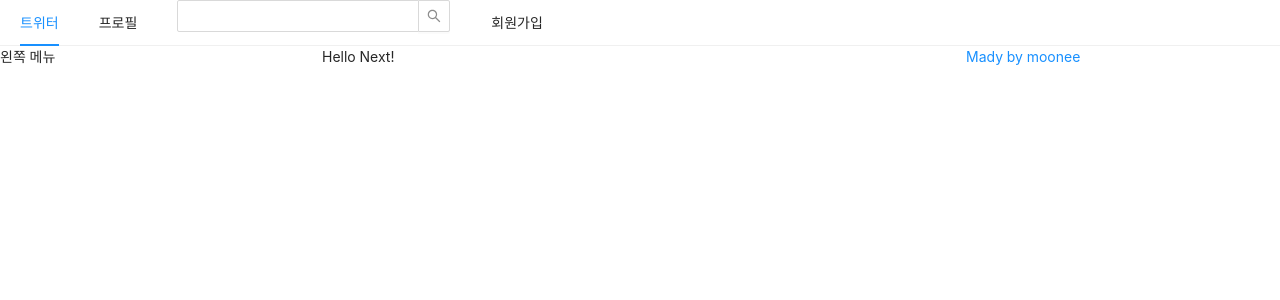
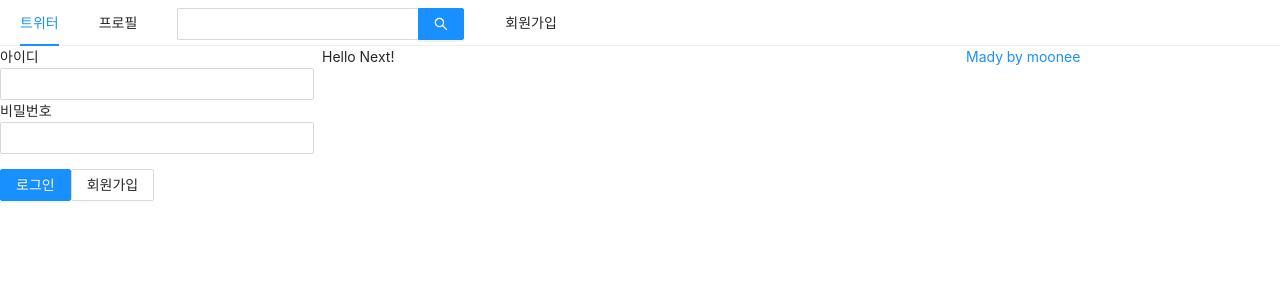
Before and after one commit to moonheekim0118/twitter-clone, a Next.js app in the folder front/: page / in a window 1280 px wide. Shown: the top 300 px of the page. Built offline with nearby package versions, Linux system fonts and the light colour scheme.

Commit message:
feat : 로그인폼 구현 - 더미데이터로 로그인 구현 - 기존antd Input을 styled Component로 커스터마이징

```diff
--- a/front/components/AppLayout.js
+++ b/front/components/AppLayout.js
@@ -1,9 +1,17 @@
-import React from 'react';
+import React, { useState} from 'react';
 import PropTypes from 'prop-types';
 import Link from 'next/link';
 import { Menu , Input , Row, Col} from 'antd';
+import LoginForm from './LoginForm';
+import UserProfile from './UserProfile';
+import styled from 'styled-components';
+
+const SearchInput = styled(Input.Search)`
+    vertical-align:middle;
+`
 
 const AppLayout = ({children})=>{
+    const [isLoggedIn, setIsLoggedIn]= useState(false);
     return(
         <div>
             <Menu mode="horizontal">
@@ -14,7 +22,7 @@
                 <Link href="/profile"><a>프로필</a></Link>
                 </Menu.Item>
                 <Menu.Item key="search">
-                    <Input.Search/>
+                    <SearchInput enterButton/>
                 </Menu.Item>
                 <Menu.Item key="signup">
                     <Link href="/signUp"><a>회원가입</a></Link>
@@ -22,7 +30,7 @@
              </Menu>
              <Row gutter={8}>
                  <Col xs={24} md={6}>
-                     왼쪽 메뉴
+                     {isLoggedIn ? <UserProfile/> : <LoginForm setIsLoggedIn={setIsLoggedIn}/>}
                  </Col>
                  <Col xs={24} md={12}>
                  {children}
--- /dev/null
+++ b/front/components/LoginForm.js
@@ -0,0 +1,55 @@
+import React, {useState, useCallback} from 'react';
+import Link from 'next/link';
+import { Form, Input , Button } from 'antd';
+import styled from 'styled-components';
+
+const ButtonWrapper = styled.div`
+    margin-top:15px;
+`
+
+const LoginForm =({setIsLoggedIn})=>{
+    const [id, setId]=useState('');
+    const [password, setPassword]= useState('');
+
+    const onChangeId=useCallback((e)=>{
+        setId(e.target.value);
+    })
+
+    const onChangePassWord=useCallback((e)=>{
+        setPassword(e.target.value);
+    })
+
+    const onSubmitForm=useCallback(()=>{
+        console.log(id,password);
+        setIsLoggedIn(true);
+    },[id,password])
+
+    return(
+        <Form onFinish={onSubmitForm}>
+            <div>
+                <label htmlFor="user-id">아이디</label>
+                <br />
+                <Input
+                name ="user-id"
+                value={id}
+                onChange={onChangeId}
+                />
+            </div>
+            <div>
+                <label htmlFor="user-password">비밀번호</label>
+                <br />
+                <Input
+                 name="user-password"
+                 value={password}
+                 onChange={onChangePassWord}
+                />
+            </div>
+            <ButtonWrapper>
+                <Button type="primary" htmlType="submit" loading={false}>로그인</Button>
+                <Link href="/signUp"><a><Button>회원가입</Button></a></Link>
+            </ButtonWrapper>
+        </Form>
+    );
+};
+
+export default LoginForm;
```
